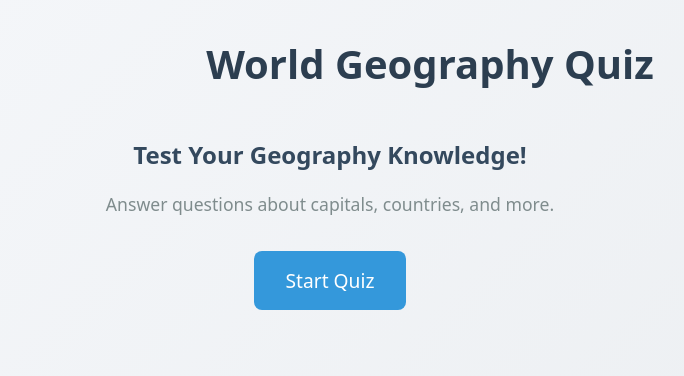
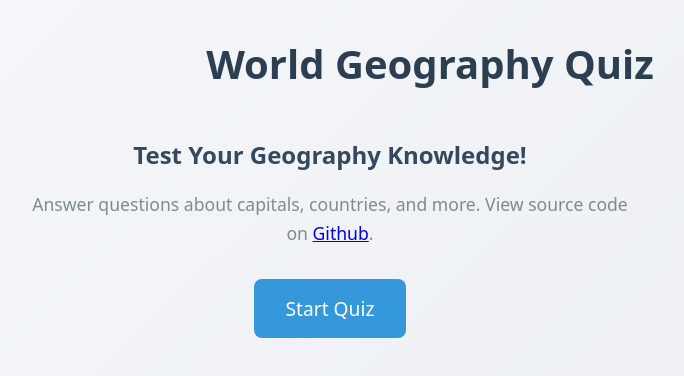
Before and after one commit to ohylli/world-quiz, a Vue app: page / in a window 1280 px wide. Shown: the top 376 px of the page, without its empty margins (210-894 px from the left). Built offline with nearby package versions, Linux system fonts and the light colour scheme.

Commit message:
Link to project repo in the app.

```diff
--- a/src/App.vue
+++ b/src/App.vue
@@ -22,7 +22,9 @@ const resetQuiz = () => {
     <main>
       <div v-if="!isQuizActive" class="welcome">
         <h2>Test Your Geography Knowledge!</h2>
-        <p>Answer questions about capitals, countries, and more.</p>
+        <p>Answer questions about capitals, countries, and more.
+          View source code on <a href="https://github.com/ohylli/world-quiz/">Github</a>.
+        </p>
         <button @click="startQuiz" class="start-button">Start Quiz</button>
       </div>
 
```
